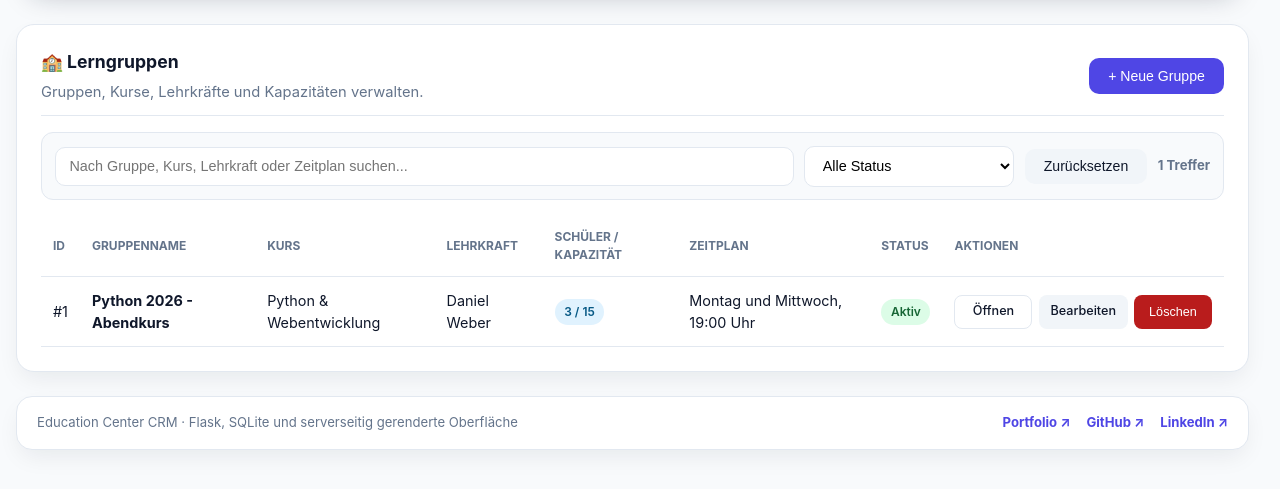
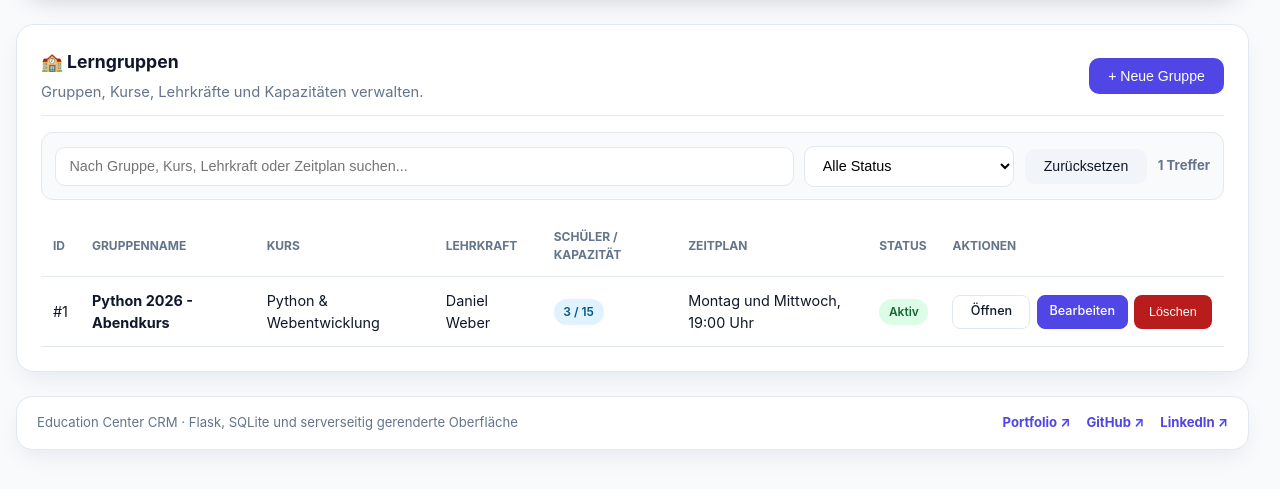
Before and after one commit to sandroabashishvili/education-center-crm, a Flask app: page /groups in a window 1280 px wide. Shown: the part 94-583 px from the top of the page. Run offline with Flask 3, Linux system fonts and the light colour scheme; the visitor is signed in with stand-in values (Sample User, id 1); data comes from the database, SQL or seed files in the repository; some libraries are stand-ins or nearby versions.

Commit message:
Standardize group row actions

```diff
--- a/app/templates/groups/index.html
+++ b/app/templates/groups/index.html
@@ -9,7 +9,7 @@
   </div>
   <form class="list-filter-bar" data-list-filter data-target="groupsTable"><input type="search" class="form-control" data-filter-search placeholder="Nach Gruppe, Kurs, Lehrkraft oder Zeitplan suchen..."><select class="form-control" data-filter-status aria-label="Gruppenstatus filtern"><option value="all">Alle Status</option><option value="planned">Geplant</option><option value="active">Aktiv</option><option value="completed">Abgeschlossen</option><option value="archived">Archiviert</option></select><button type="button" class="btn btn-secondary filter-reset" data-filter-reset>Zurücksetzen</button><span class="filter-count" data-filter-count></span></form>
   <table id="groupsTable" class="list-table"><thead><tr><th>ID</th><th>Gruppenname</th><th>Kurs</th><th>Lehrkraft</th><th>Schüler / Kapazität</th><th>Zeitplan</th><th>Status</th><th>Aktionen</th></tr></thead><tbody>
-    {% for g in groups %}<tr data-filter-row data-status="{{ g[7] }}" data-search="{{ g[1] }} {{ g[2] }} {{ g[3] }} {{ g[6] or '' }}"><td>#{{ g[0] }}</td><td><strong>{{ g[1] }}</strong></td><td>{{ g[2] }}</td><td>{{ g[3] }}</td><td><span class="badge badge-info">{{ g[5] }} / {{ g[4] }}</span></td><td>{{ g[6] or 'Nicht angegeben' }}</td><td><span class="badge badge-success">{{ g[7]|status_de }}</span></td><td><div class="management-actions"><a href="{{ url_for('group_detail_page', group_id=g[0]) }}" class="btn btn-sm btn-outline">Öffnen</a>{% if session.get('user_role') in ['admin', 'manager'] %}<a href="{{ url_for('edit_group', group_id=g[0]) }}" class="btn btn-sm btn-secondary">Bearbeiten</a>{% endif %}{% if session.get('user_role') == 'admin' %}<form action="{{ url_for('delete_group', group_id=g[0]) }}" method="POST" class="inline-form" onsubmit="return confirm('Möchten Sie diese Gruppe wirklich löschen? Unterricht, Anwesenheit und Gruppenzuordnungen werden ebenfalls entfernt.');"><input type="hidden" name="csrf_token" value="{{ csrf_token() }}"><button type="submit" class="btn btn-sm btn-danger">Löschen</button></form>{% endif %}</div></td></tr>{% endfor %}
+    {% for g in groups %}<tr data-filter-row data-status="{{ g[7] }}" data-search="{{ g[1] }} {{ g[2] }} {{ g[3] }} {{ g[6] or '' }}"><td>#{{ g[0] }}</td><td><strong>{{ g[1] }}</strong></td><td>{{ g[2] }}</td><td>{{ g[3] }}</td><td><span class="badge badge-info">{{ g[5] }} / {{ g[4] }}</span></td><td>{{ g[6] or 'Nicht angegeben' }}</td><td><span class="badge badge-success">{{ g[7]|status_de }}</span></td><td><div class="entity-actions"><a href="{{ url_for('group_detail_page', group_id=g[0]) }}" class="btn btn-sm btn-outline">Öffnen</a>{% if session.get('user_role') in ['admin', 'manager'] %}<a href="{{ url_for('edit_group', group_id=g[0]) }}" class="btn btn-sm btn-edit">Bearbeiten</a>{% endif %}{% if session.get('user_role') == 'admin' %}<form action="{{ url_for('delete_group', group_id=g[0]) }}" method="POST" class="inline-form" onsubmit="return confirm('Möchten Sie diese Gruppe wirklich löschen? Unterricht, Anwesenheit und Gruppenzuordnungen werden ebenfalls entfernt.');"><input type="hidden" name="csrf_token" value="{{ csrf_token() }}"><button type="submit" class="btn btn-sm btn-danger">Löschen</button></form>{% endif %}</div></td></tr>{% endfor %}
     <tr data-filter-empty class="empty-state" hidden><td colspan="8">Keine passenden Gruppen gefunden</td></tr>
   </tbody></table>
 </div>
```
